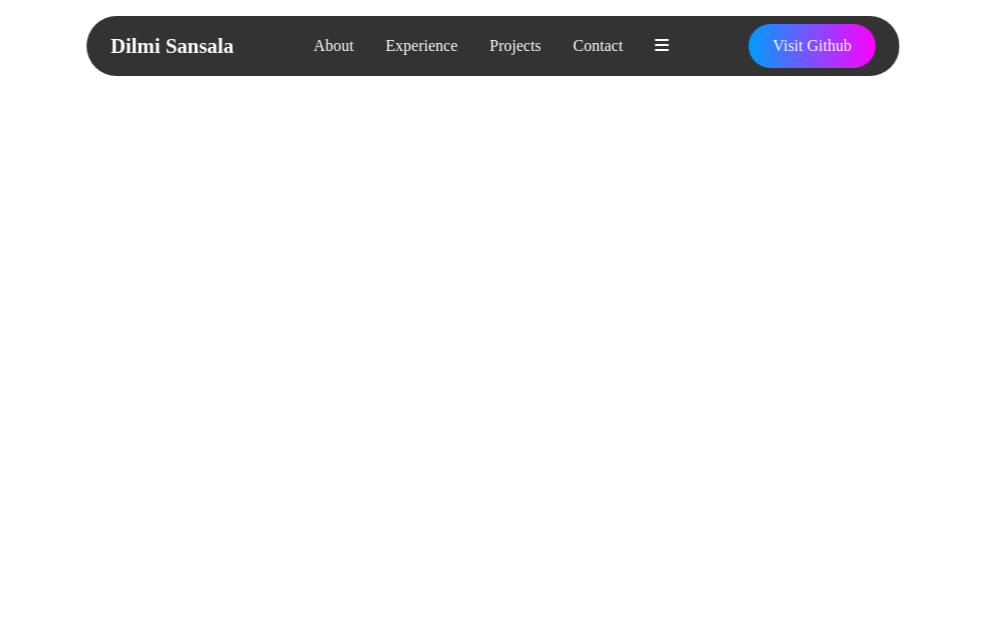
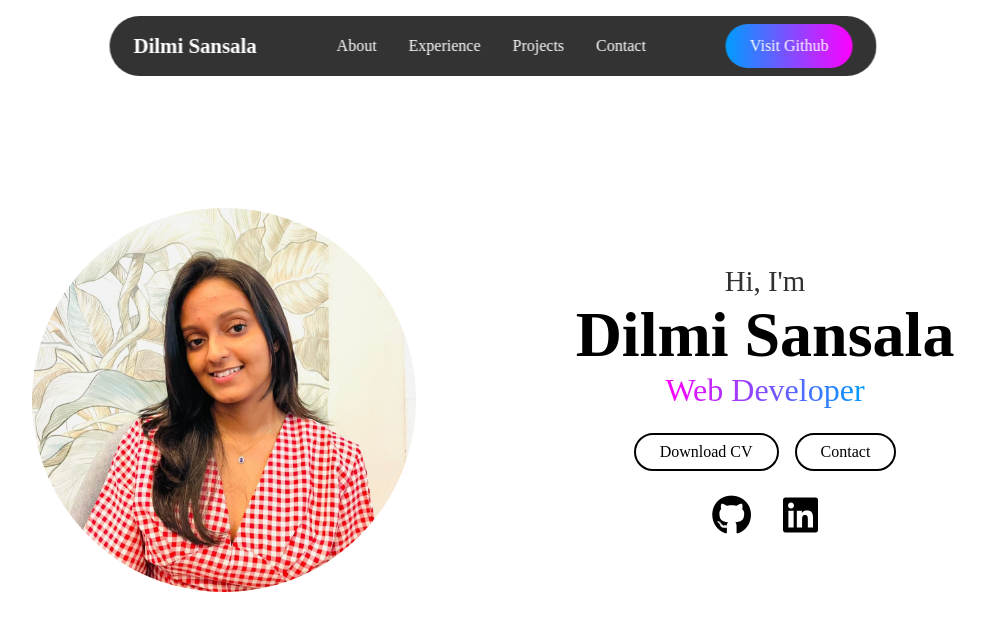
Before and after one commit to DilmiSansala/Modern-Portfolio, a plain HTML site: page index.html in a window 1280 px wide. Shown: the whole page, without its empty margins (147-1132 px from the left). Drawn offline with Linux system fonts and the light colour scheme.

Commit message:
about section

```diff
--- a/index.html
+++ b/index.html
@@ -25,10 +25,35 @@
             <a href="#contact">Contact</a>
         </li>
 
-        <i class="fa-solid fa-bars" id="menu-icon"></i>
+
     </ul>
+    <i class="fa-solid fa-bars" id="menu-icon"></i>
     <button class="visit-btn">Visit Github</button>
    </header>
+
+   <section id="about" class="about">
+    <div class="about-container">
+        <img src="assets/dilmi.jpg" alt="">
+        <div class="info-box">
+
+        <div class="text">
+            <h3>Hi, I'm</h3>
+            <h1>Dilmi Sansala</h1>
+            <span>Web Developer</span>
+        </div>
+        <div class="btn-group">
+            <div class="btn">Download CV</div>
+            <div class="btn">Contact</div>
+        </div>
+
+        <div class="socials">
+            <i class="fa-brands fa-github"></i>
+            <i class="fa-brands fa-linkedin"></i>
+        </div>
+
+    </div>
+    </div>
+   </section>
 
     <script src="main.js"></script>
 </body>
--- a/styles.css
+++ b/styles.css
@@ -54,9 +54,8 @@ li a::before{
     border-radius: 1rem;
     transition: 0.3s ease-in-out;
     background: linear-gradient(to right, rgb(0, 157, 255),rgb(255, 0, 255));
-
 }
-li a :hover::before{
+li a:hover::before{
     width: 100%;
 }
 
@@ -74,5 +73,93 @@ li a :hover::before{
 }
 .visit-btn:hover{
     transform: scale(1.03);
-    background-color: (to right,rgb(255, 0, 255), rgb(0, 157, 255));
+    background: linear-gradient(to right,rgb(255, 0, 255), rgb(0, 157, 255));
 }
+#menu-icon{
+    display: none;
+    font-size: 2rem;
+}
+
+section{
+    min-height: 100vh;
+    padding: 8rem 12%;
+    width: 100%;
+    position: relative;
+
+}
+.about{
+    display: flex;
+    align-items: center;
+    justify-content: center;
+
+}
+.about .about-container{
+    display: flex;
+    gap: 10rem;
+    align-items: center;
+    justify-content: center;
+}
+
+.about img{
+    width: 30vw;
+    border-radius: 50%;
+
+}
+.info-box{
+    display: flex;
+    flex-direction: column;
+    gap: 1.5rem;
+    text-align: center;
+    align-items: center;
+    justify-content: center;
+}
+.info-box h3{
+    font-size: 1.8rem;
+    font-weight: 500;
+    opacity: 0.8;
+}
+.info-box h1{
+    font-size: 4rem;
+    font-weight: 600;
+}
+
+.info-box span{
+    background: linear-gradient(to right,rgb(255, 0, 255), rgb(0, 157, 255));
+    background-clip: text;
+    color: transparent;
+    font-size: 2rem;
+}
+.btn-group{
+    display: flex;
+    gap: 1rem;
+
+}
+.btn{
+    border-radius: 3rem;
+    padding: 0.5rem 1.5rem;
+    border: 2px solid black;
+    cursor: pointer;
+    font-weight: 500;
+    text-wrap: nowrap;
+    transition: 0.2s ease-in-out;
+}
+
+.btn:hover{
+   background-color: black;
+   color: white;
+}
+
+.socials{
+    display: flex;
+    gap: 2rem;
+
+}
+.socials i{
+    font-size: 2.5rem;
+    cursor: pointer;
+    transition: 0.2s ease-in-out;
+
+}
+.socials i:hover{
+    transform: scale(1.1);
+}
```
Also changed, not shown: assets/dilmi.jpg (added), 1 other file.
